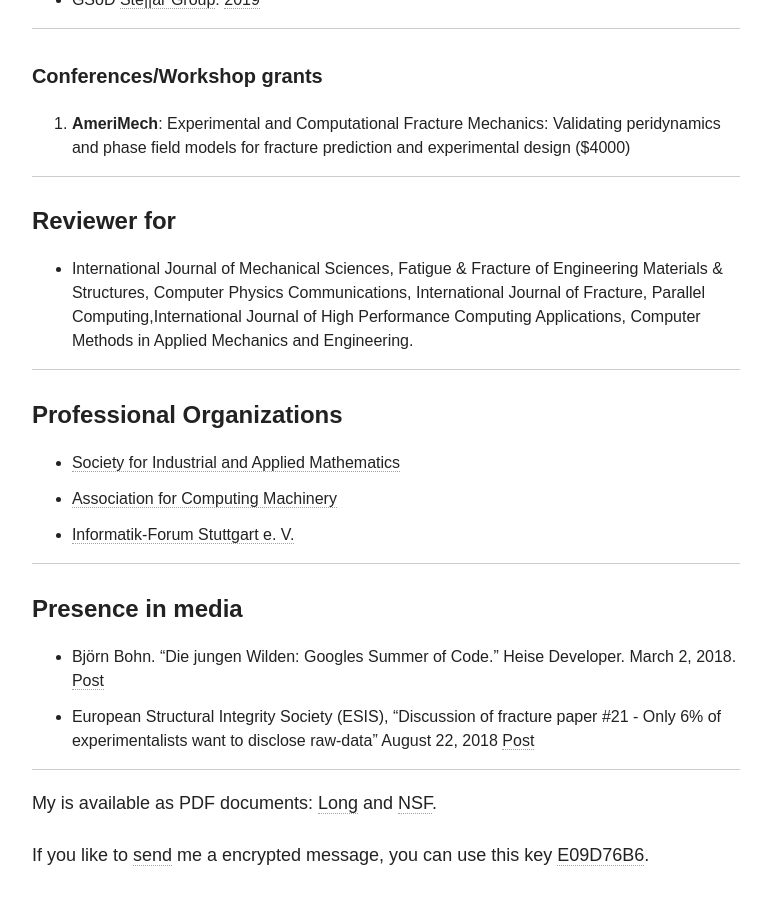
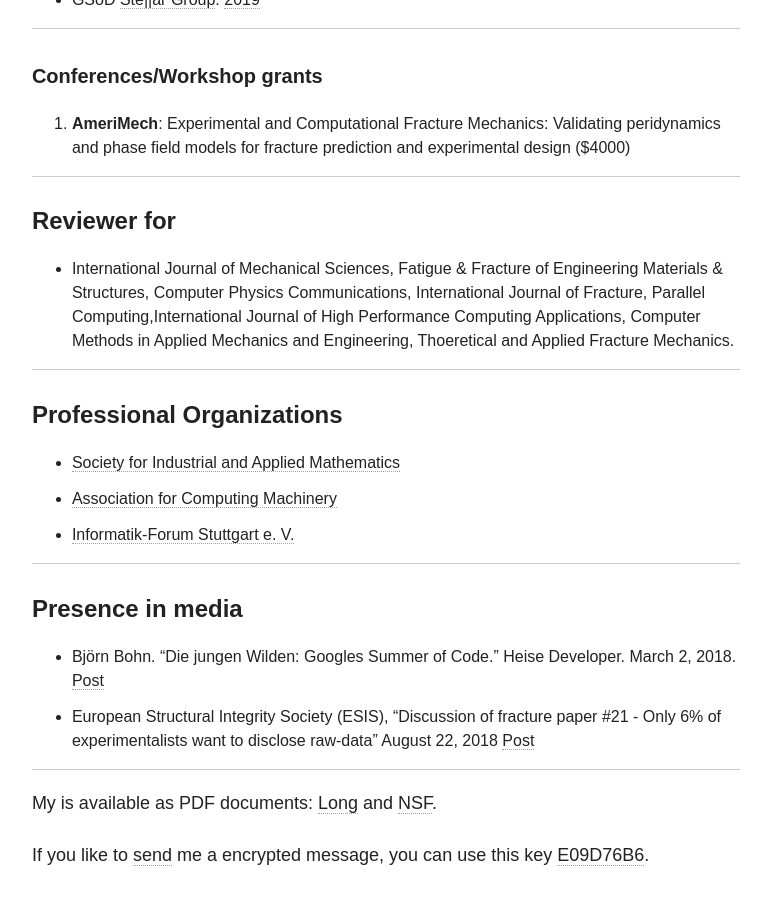
Before and after one commit to diehlpk/diehlpk.github.io, a Jekyll site: the page built from cv/index.md, in a window 1280 px wide and 900 px high, scrolled down 9326 px. Shown: the whole window, without its empty margins (254-1025 px from the left). Built offline with Jekyll 4.4.1, drawn with Linux system fonts in a browser that asks for light colours; nearby versions of some CDN libraries; some web fonts are replaced.

Commit message:
Update CV

```diff
--- a/cv/index.md
+++ b/cv/index.md
@@ -270,7 +270,7 @@
 
 #### Reviewer for
 
-* International Journal of Mechanical Sciences, Fatigue & Fracture of Engineering Materials & Structures, Computer Physics Communications, International Journal of Fracture, Parallel Computing,International Journal of High Performance Computing Applications, Computer Methods in Applied Mechanics and Engineering.
+* International Journal of Mechanical Sciences, Fatigue & Fracture of Engineering Materials & Structures, Computer Physics Communications, International Journal of Fracture, Parallel Computing,International Journal of High Performance Computing Applications, Computer Methods in Applied Mechanics and Engineering, Thoeretical and Applied Fracture Mechanics.
 
 ---
 
```
Also changed, not shown: 2 other files.
